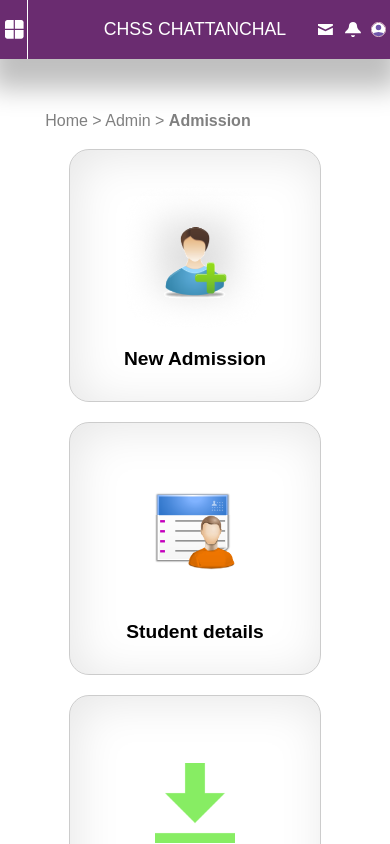
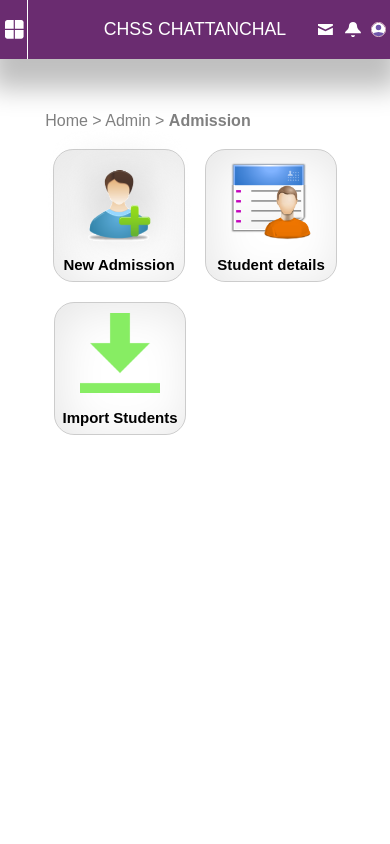
Before and after one commit to scottjudy/chss-chattanchal-website, a React (Vite) app: page /admin/admission in a window 390 px wide. Built offline with nearby package versions, Linux system fonts and the light colour scheme; a web font is replaced by a local one.

Commit message:
Styling Admin and Admission pages dashboard

```diff
--- a/src/styles/admin/Admin.module.css
+++ b/src/styles/admin/Admin.module.css
@@ -66,6 +66,13 @@
   padding-bottom: 1px;
 }
 
+.main .container .items:after {
+  content: "";
+  flex: auto;
+  max-width: 130px;
+  min-width: 0px;
+}
+
 .main .container .items .item h1 {
   font-size: 1.2rem;
   flex: 1;
@@ -112,3 +119,20 @@
     padding-left: 2%;
   }
 }
+
+@media screen and (max-width: 700px) {
+  .main .container .items .item {
+    width: 130px;
+    height: 130px;
+  }
+  .main .container .items .item h1 {
+    font-size: 15px;
+    transform: translate(0, -31px);
+  }
+}
+
+@media screen and (max-width: 354px) {
+  .main .container .items:after {
+    display: none;
+  }
+}
--- a/src/styles/admin/admission/Admission.module.css
+++ b/src/styles/admin/admission/Admission.module.css
@@ -66,6 +66,13 @@
   padding-bottom: 1px;
 }
 
+.main .container .items:after {
+  content: "";
+  flex: auto;
+  max-width: 130px;
+  min-width: 0px;
+}
+
 .main .container .items .item h1 {
   font-size: 1.2rem;
   flex: 1;
@@ -112,3 +119,20 @@
     padding-left: 2%;
   }
 }
+
+@media screen and (max-width: 700px) {
+  .main .container .items .item {
+    width: 130px;
+    height: 130px;
+  }
+  .main .container .items .item h1 {
+    font-size: 15px;
+    transform: translate(0, -31px);
+  }
+}
+
+@media screen and (max-width: 354px) {
+  .main .container .items:after {
+    display: none;
+  }
+}
```
